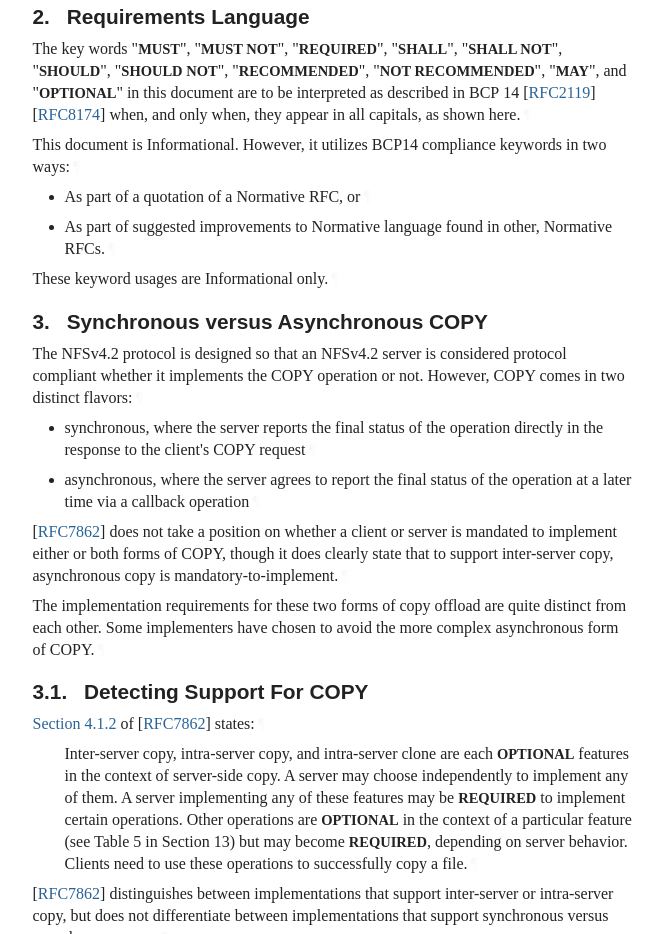
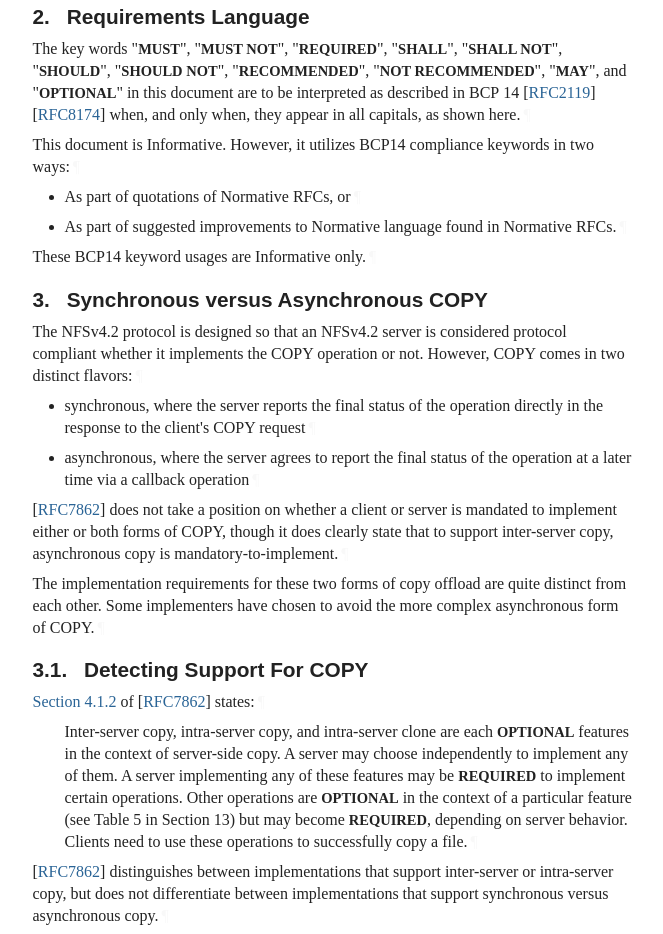
Before and after one commit to chucklever/i-d-update-copy-spec, a plain HTML site: page draft-cel-nfsv4-update-copy-spec.html in a window 1280 px wide. Shown: the part 1109-2043 px from the top of the page, without its empty margins (92-755 px from the left). Drawn offline with Linux system fonts and the light colour scheme; a web font is replaced by a local one.

Commit message:
Script updating gh-pages from 549e584. [ci skip]

```diff
--- a/draft-cel-nfsv4-update-copy-spec.html
+++ b/draft-cel-nfsv4-update-copy-spec.html
@@ -1296,18 +1296,18 @@ the COPY operation in <span>[<a href="#RFC7862" class="cite xref">RFC7862</a>]</
 "<span class="bcp14">MAY</span>", and "<span class="bcp14">OPTIONAL</span>" in this document are to be interpreted as
 described in BCP 14 <span>[<a href="#RFC2119" class="cite xref">RFC2119</a>]</span> <span>[<a href="#RFC8174" class="cite xref">RFC8174</a>]</span> when, and only when, they
 appear in all capitals, as shown here.<a href="#section-2-1" class="pilcrow">¶</a></p>
-<p id="section-2-2">This document is Informational. However, it utilizes BCP14 compliance
+<p id="section-2-2">This document is Informative. However, it utilizes BCP14 compliance
 keywords in two ways:<a href="#section-2-2" class="pilcrow">¶</a></p>
 <ul class="normal">
 <li class="normal" id="section-2-3.1">
-          <p id="section-2-3.1.1">As part of a quotation of a Normative RFC, or<a href="#section-2-3.1.1" class="pilcrow">¶</a></p>
+          <p id="section-2-3.1.1">As part of quotations of Normative RFCs, or<a href="#section-2-3.1.1" class="pilcrow">¶</a></p>
 </li>
         <li class="normal" id="section-2-3.2">
           <p id="section-2-3.2.1">As part of suggested improvements to Normative language found in
-other, Normative RFCs.<a href="#section-2-3.2.1" class="pilcrow">¶</a></p>
+Normative RFCs.<a href="#section-2-3.2.1" class="pilcrow">¶</a></p>
 </li>
       </ul>
-<p id="section-2-4">These keyword usages are Informational only.<a href="#section-2-4" class="pilcrow">¶</a></p>
+<p id="section-2-4">These BCP14 keyword usages are Informative only.<a href="#section-2-4" class="pilcrow">¶</a></p>
 </section>
 </div>
 <div id="synchronous-versus-asynchronous-copy">
```
Also changed, not shown: draft-cel-nfsv4-update-copy-spec.txt.
